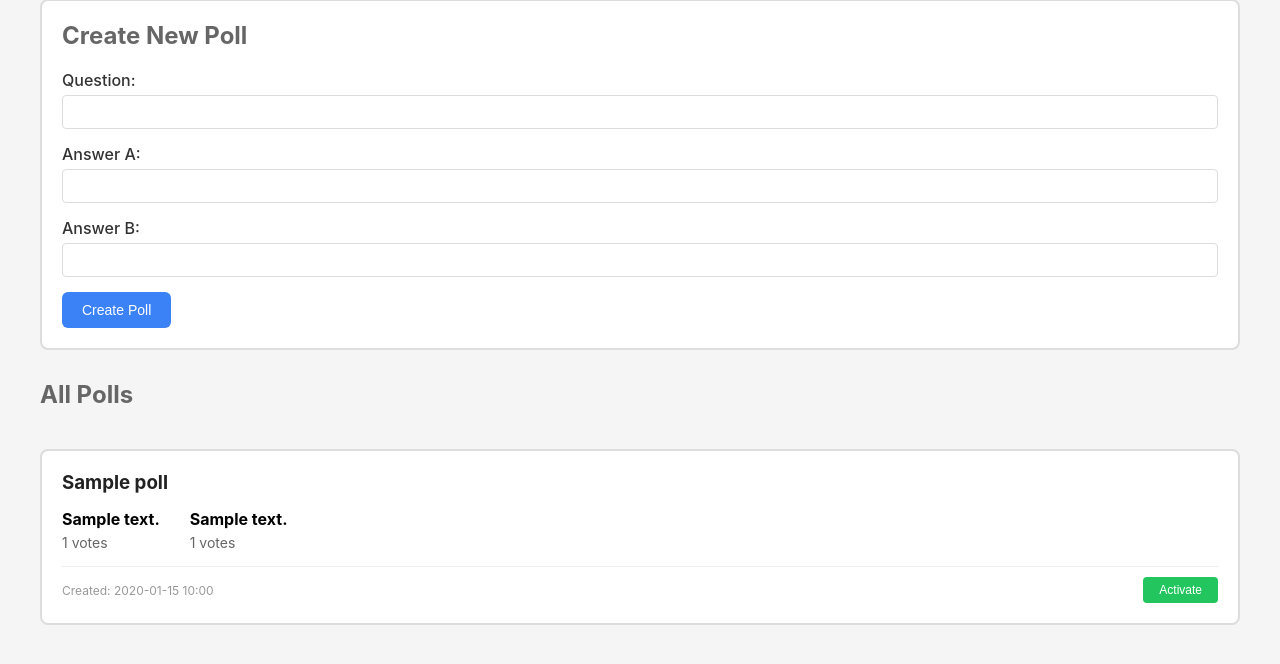
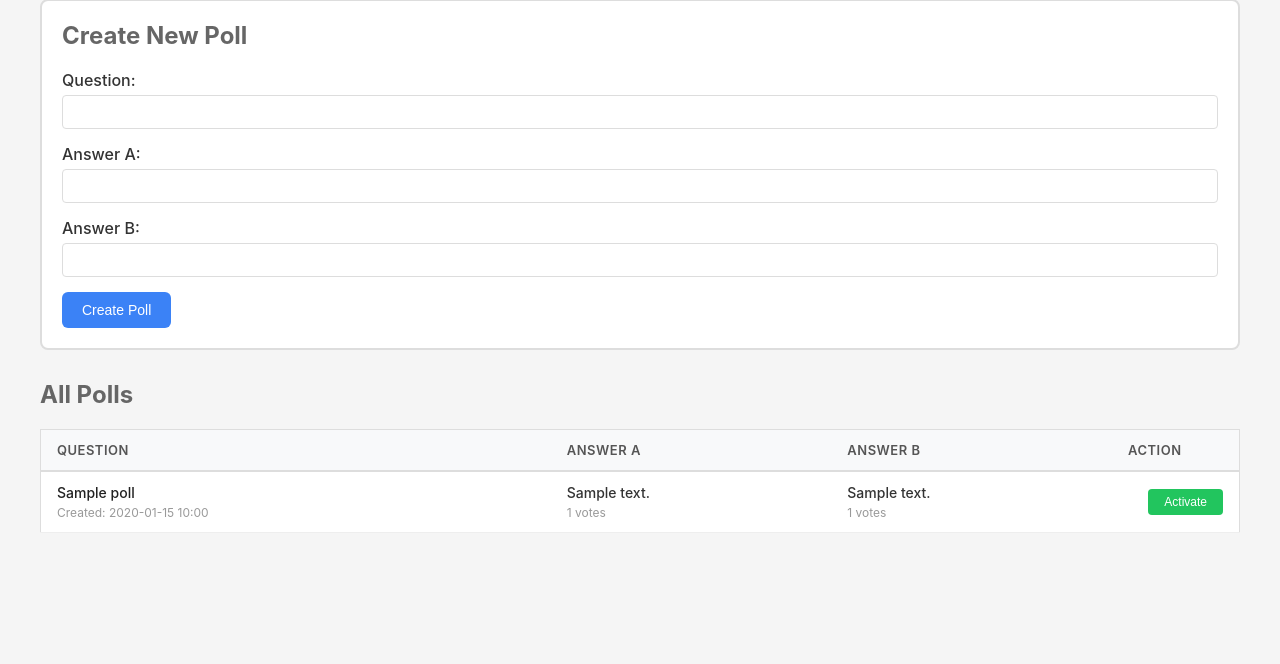
Before and after one commit to tooluser/vote-with-your-feet, a Flask app: template templates/admin.html in a window 1280 px wide. Shown: the part 90-754 px from the top of the page. Run offline with Flask 3, Linux system fonts and the light colour scheme; the template is opened without the code that fills it: most values are stand-ins (such as "Sample title", 1, 10 or a date in 2020).

Commit message:
Redesign admin UI to compact table layout
Replace card-based poll list with table layout for better information density.

- Convert poll cards to table rows with each poll on a single line
- Stack question/created date vertically in first column
- Stack answer/vote count vertically in answer columns
- Highlight active poll rows with green background (#f0fdf4)
- Remove separate 'Created' column; integrate timestamp under question
- Maintain all existing functionality with cleaner visual hierarchy

```diff
--- a/static/css/admin.css
+++ b/static/css/admin.css
@@ -80,66 +80,102 @@ h2 {
 }
 
 .polls-list {
-    display: flex;
-    flex-direction: column;
-    gap: 20px;
+    margin-top: 20px;
 }
 
-.poll-card {
+.polls-table {
+    width: 100%;
     background: white;
-    border: 2px solid #ddd;
-    border-radius: 8px;
-    padding: 20px;
-    position: relative;
+    border-collapse: collapse;
+    border: 1px solid #ddd;
+    font-size: 14px;
 }
 
-.poll-card.poll-active {
-    border-color: #22c55e;
+.polls-table thead {
+    background-color: #f8f9fa;
+    border-bottom: 2px solid #ddd;
+}
+
+.polls-table th {
+    padding: 12px 16px;
+    text-align: left;
+    font-weight: 600;
+    color: #555;
+    font-size: 13px;
+    text-transform: uppercase;
+    letter-spacing: 0.5px;
+}
+
+.polls-table td {
+    padding: 12px 16px;
+    border-bottom: 1px solid #eee;
+}
+
+.polls-table tbody tr {
+    transition: background-color 0.15s ease;
+}
+
+.polls-table tbody tr:hover {
+    background-color: #fafafa;
+}
+
+.polls-table tbody tr.row-active {
     background-color: #f0fdf4;
 }
 
-.badge-active {
-    position: absolute;
-    top: 10px;
-    right: 10px;
-    background-color: #22c55e;
-    color: white;
-    padding: 4px 12px;
-    border-radius: 12px;
-    font-size: 12px;
-    font-weight: bold;
+.polls-table tbody tr.row-active:hover {
+    background-color: #dcfce7;
 }
 
-.poll-card h3 {
-    margin-bottom: 15px;
+.col-question {
+    width: 40%;
+}
+
+.question-cell {
+    display: flex;
+    flex-direction: column;
+    gap: 4px;
+}
+
+.question-text {
+    font-weight: 500;
     color: #222;
 }
 
-.poll-answers {
-    display: flex;
-    gap: 30px;
-    margin-bottom: 15px;
+.created-date {
+    color: #999;
+    font-size: 12px;
 }
 
-.answer {
+.col-answer {
+    width: 22%;
+}
+
+.answer-cell {
     display: flex;
     flex-direction: column;
-    gap: 5px;
+    gap: 4px;
+}
+
+.answer-text {
+    font-weight: 500;
+    color: #333;
 }
 
 .vote-count {
-    color: #666;
-    font-size: 14px;
+    color: #999;
+    font-size: 12px;
 }
 
-.poll-meta {
-    color: #999;
-    font-size: 12px;
-    padding-top: 10px;
-    border-top: 1px solid #eee;
-    display: flex;
-    justify-content: space-between;
-    align-items: center;
+.col-action {
+    width: 10%;
+    text-align: right;
+}
+
+.status-active {
+    color: #16a34a;
+    font-weight: 600;
+    font-size: 13px;
 }
 
 .btn-activate {
--- a/templates/admin.html
+++ b/templates/admin.html
@@ -42,35 +42,49 @@
         {% if polls %}
         <div class="polls-list">
             <h2>All Polls</h2>
+            <table class="polls-table">
+                <thead>
+                    <tr>
+                        <th class="col-question">Question</th>
+                        <th class="col-answer">Answer A</th>
+                        <th class="col-answer">Answer B</th>
+                        <th class="col-action">Action</th>
+                    </tr>
+                </thead>
+                <tbody>
                     {% for item in polls %}
-            <div class="poll-card {% if item.poll.is_active %}poll-active{% endif %}">
-                {% if item.poll.is_active %}
-                <span class="badge-active">ACTIVE</span>
-                {% endif %}
-
-                <h3>{{ item.poll.question }}</h3>
-
-                <div class="poll-answers">
-                    <div class="answer">
-                        <strong>{{ item.poll.answer_a }}</strong>
+                    <tr class="{% if item.poll.is_active %}row-active{% endif %}">
+                        <td class="col-question">
+                            <div class="question-cell">
+                                <span class="question-text">{{ item.poll.question }}</span>
+                                <span class="created-date">Created: {{ item.poll.created_at.strftime('%Y-%m-%d %H:%M') }}</span>
+                            </div>
+                        </td>
+                        <td class="col-answer">
+                            <div class="answer-cell">
+                                <span class="answer-text">{{ item.poll.answer_a }}</span>
                                 <span class="vote-count">{{ item.count_a }} votes</span>
                             </div>
-                    <div class="answer">
-                        <strong>{{ item.poll.answer_b }}</strong>
+                        </td>
+                        <td class="col-answer">
+                            <div class="answer-cell">
+                                <span class="answer-text">{{ item.poll.answer_b }}</span>
                                 <span class="vote-count">{{ item.count_b }} votes</span>
                             </div>
-                </div>
-
-                <div class="poll-meta">
-                    <span>Created: {{ item.poll.created_at.strftime('%Y-%m-%d %H:%M') }}</span>
-                    {% if not item.poll.is_active %}
-                    <form method="POST" action="{{ url_for('admin.activate_poll', poll_id=item.poll.id, secret=request.args.get('secret')) }}" style="display: inline;">
+                        </td>
+                        <td class="col-action">
+                            {% if item.poll.is_active %}
+                            <span class="status-active">Active</span>
+                            {% else %}
+                            <form method="POST" action="{{ url_for('admin.activate_poll', poll_id=item.poll.id, secret=request.args.get('secret')) }}">
                                 <button type="submit" class="btn-activate">Activate</button>
                             </form>
                             {% endif %}
-                </div>
-            </div>
+                        </td>
+                    </tr>
                     {% endfor %}
+                </tbody>
+            </table>
         </div>
         {% else %}
         <p>No polls yet.</p>
```
Lines whose indentation alone changed are shown as unchanged.
